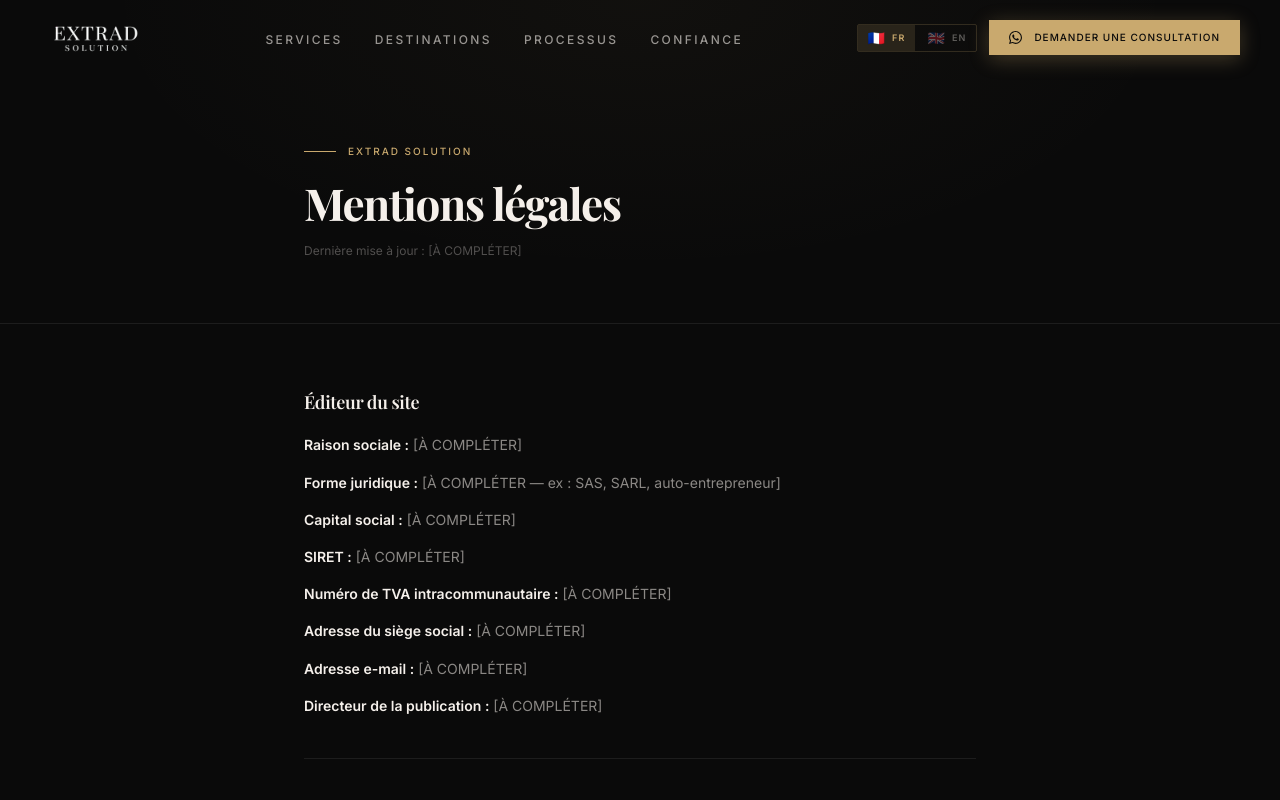
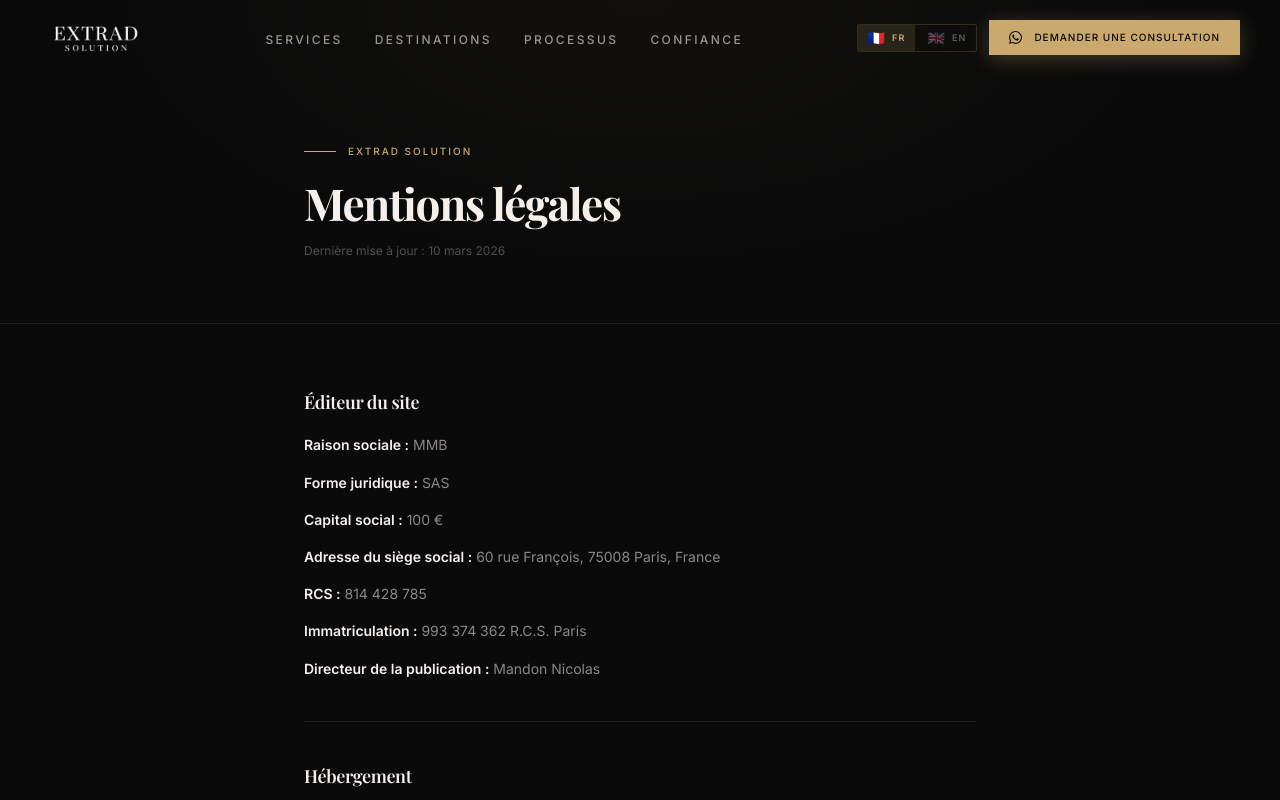
Before and after one commit to Maximgeb/extrad-solution, a Next.js app: page /mentions-legales in a window 1280 px wide. Shown: the top 800 px of the page. Built offline with nearby package versions, Linux system fonts and the light colour scheme.

Commit message:
Fill in mentions légales — MMB SAS, Mandon Nicolas, 75008 Paris

```diff
--- a/app/mentions-legales/page.tsx
+++ b/app/mentions-legales/page.tsx
@@ -8,20 +8,19 @@ export default function MentionsLegales() {
   return (
     <LegalLayout
       title="Mentions légales"
-      lastUpdated="[À COMPLÉTER]"
+      lastUpdated="10 mars 2026"
       sections={[
         {
           title: "Éditeur du site",
           content: (
             <>
-              <p><strong className="text-[#F5F0EB]">Raison sociale :</strong> [À COMPLÉTER]</p>
-              <p><strong className="text-[#F5F0EB]">Forme juridique :</strong> [À COMPLÉTER — ex : SAS, SARL, auto-entrepreneur]</p>
-              <p><strong className="text-[#F5F0EB]">Capital social :</strong> [À COMPLÉTER]</p>
-              <p><strong className="text-[#F5F0EB]">SIRET :</strong> [À COMPLÉTER]</p>
-              <p><strong className="text-[#F5F0EB]">Numéro de TVA intracommunautaire :</strong> [À COMPLÉTER]</p>
-              <p><strong className="text-[#F5F0EB]">Adresse du siège social :</strong> [À COMPLÉTER]</p>
-              <p><strong className="text-[#F5F0EB]">Adresse e-mail :</strong> [À COMPLÉTER]</p>
-              <p><strong className="text-[#F5F0EB]">Directeur de la publication :</strong> [À COMPLÉTER]</p>
+              <p><strong className="text-[#F5F0EB]">Raison sociale :</strong> MMB</p>
+              <p><strong className="text-[#F5F0EB]">Forme juridique :</strong> SAS</p>
+              <p><strong className="text-[#F5F0EB]">Capital social :</strong> 100 €</p>
+              <p><strong className="text-[#F5F0EB]">Adresse du siège social :</strong> 60 rue François, 75008 Paris, France</p>
+              <p><strong className="text-[#F5F0EB]">RCS :</strong> 814 428 785</p>
+              <p><strong className="text-[#F5F0EB]">Immatriculation :</strong> 993 374 362 R.C.S. Paris</p>
+              <p><strong className="text-[#F5F0EB]">Directeur de la publication :</strong> Mandon Nicolas</p>
             </>
           ),
         },
```
